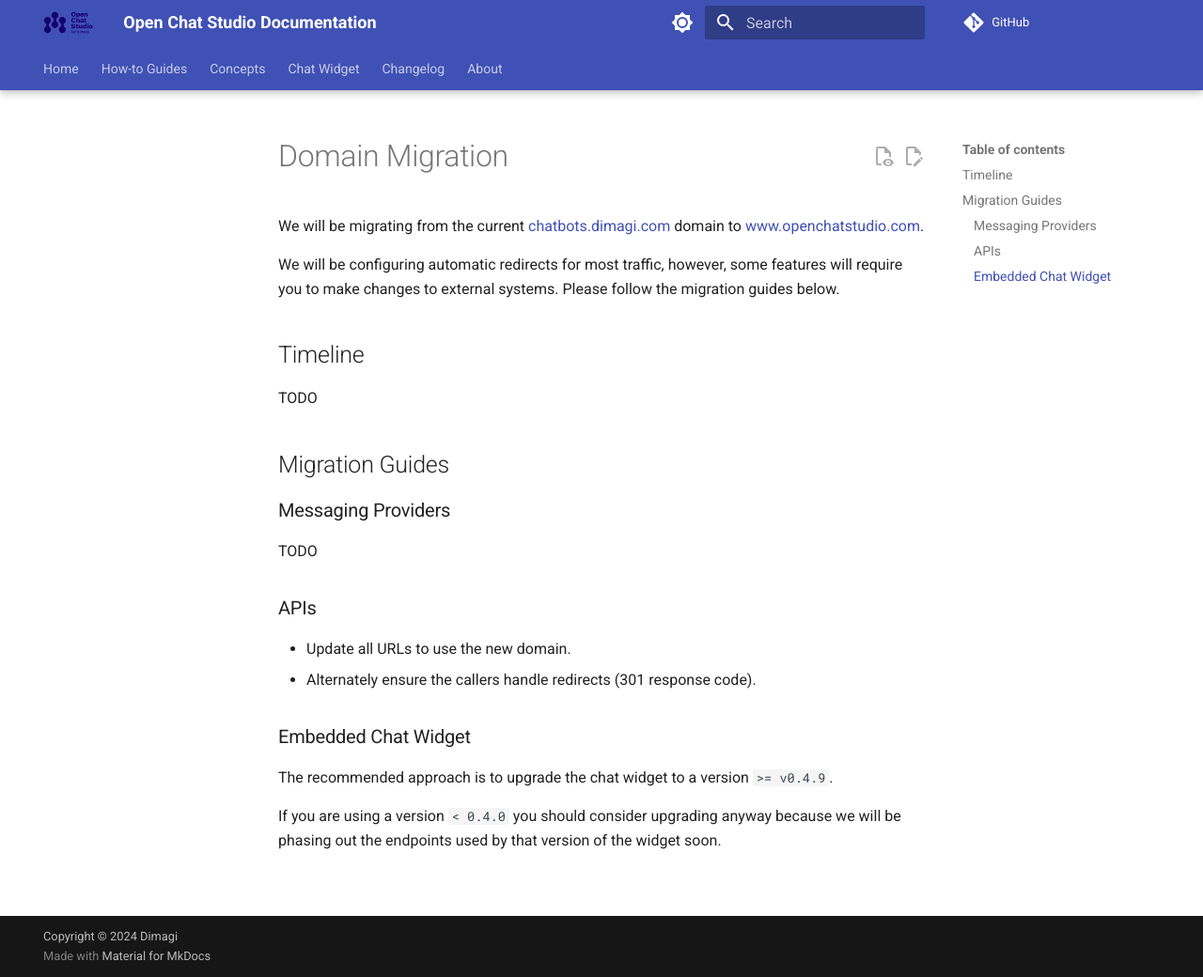
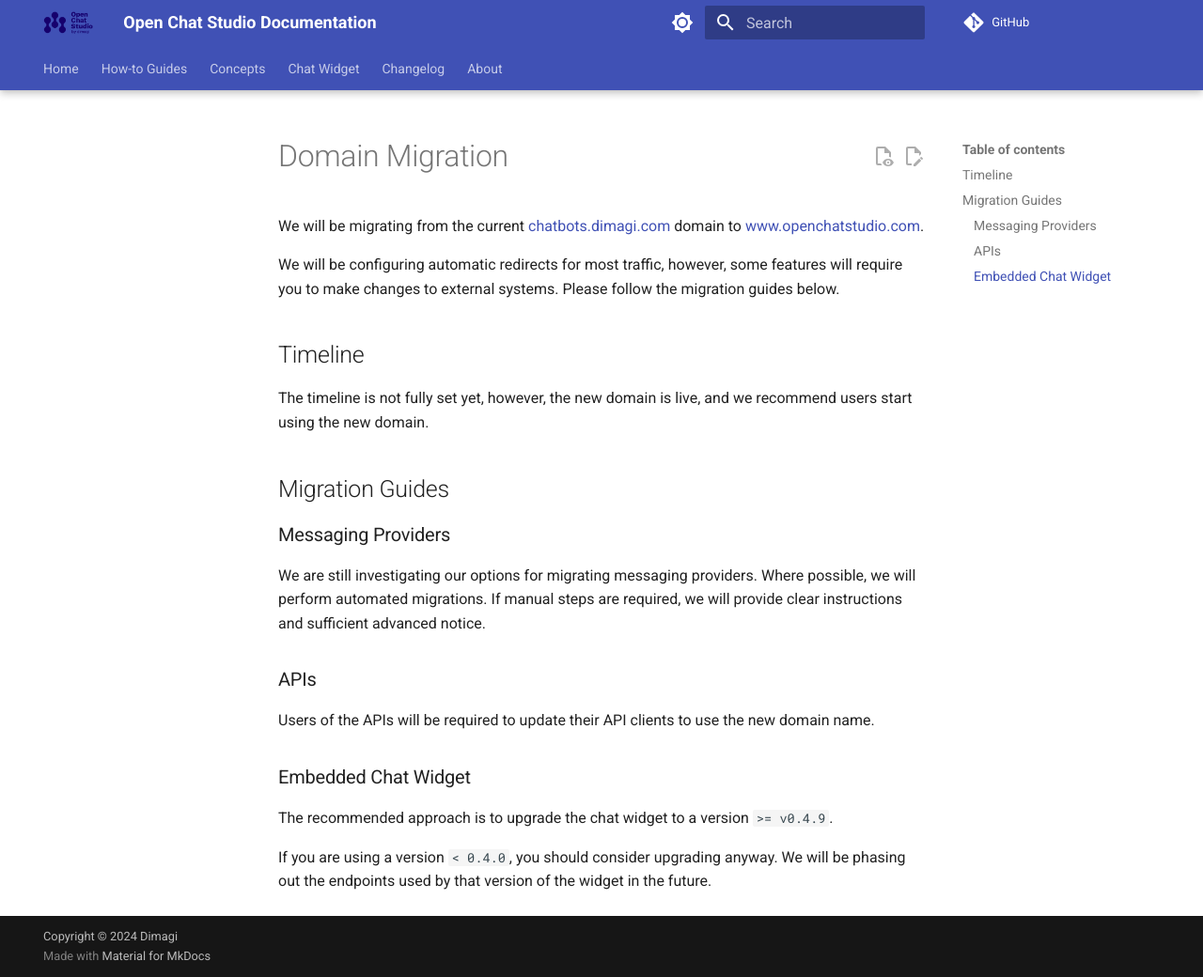
Before and after one commit to dimagi/open-chat-studio-docs, an MkDocs documentation site: the page built from docs/domain_migration.md, in a window 1280 px wide and 1040 px high. Shown: the whole window at 94% size. Built offline with MkDocs 1.6.1 and Material for MkDocs 9.7.7, drawn with Linux system fonts in a browser that asks for light colours; a script that is not in the unit is left out; comment, search, counter and statistics services are not loaded.

Commit message:
add initial domain migration doc

```diff
--- a/docs/domain_migration.md
+++ b/docs/domain_migration.md
@@ -6,22 +6,21 @@
 
 ## Timeline
 
-TODO
+The timeline is not fully set yet, however, the new domain is live, and we recommend users start using the new domain.
 
 ## Migration Guides
 
 ### Messaging Providers
 
-TODO
+We are still investigating our options for migrating messaging providers. Where possible, we will perform automated migrations. If manual steps are required, we will provide clear instructions and sufficient advanced notice.
 
 ### APIs
 
-* Update all URLs to use the new domain.
-* Alternately ensure the callers handle redirects (301 response code).
+Users of the APIs will be required to update their API clients to use the new domain name.
 
 ### Embedded Chat Widget
 
 The recommended approach is to upgrade the chat widget to a version `>= v0.4.9`.
 
-If you are using a version `< 0.4.0` you should consider upgrading anyway because we will be phasing out the
-endpoints used by that version of the widget soon.
+If you are using a version `< 0.4.0`, you should consider upgrading anyway. We will be phasing out the endpoints used by
+that version of the widget in the future.
```
